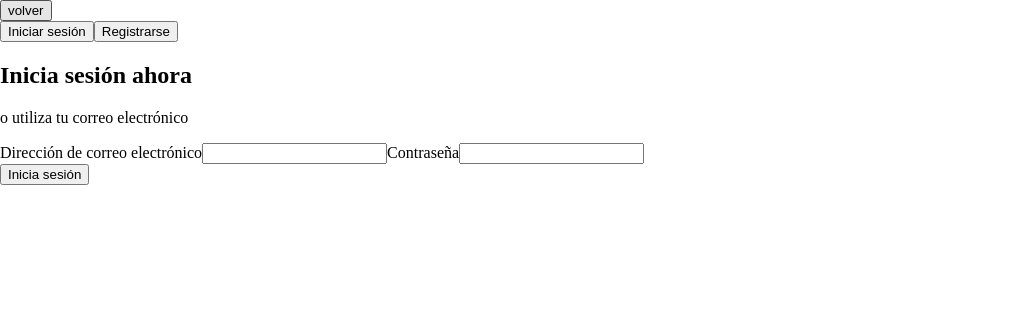
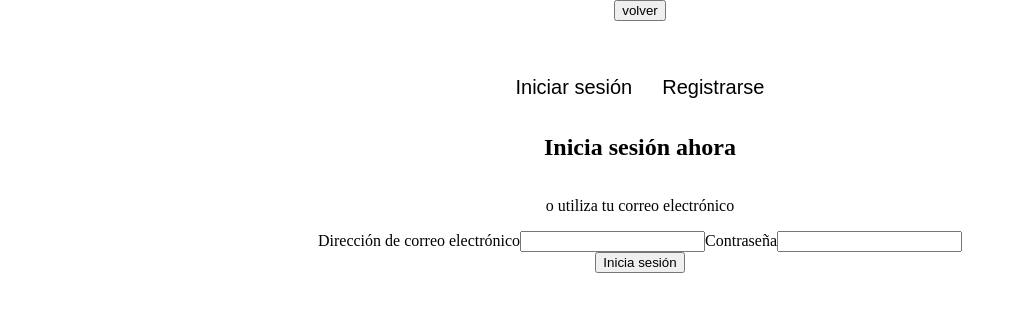
Before and after one commit to paulabenitoc/finalProject-maleteo, a React (Vite) app: page /login in a window 1280 px wide. Shown: the top 312 px of the page, without its empty margins (0-1025 px from the left). Built offline with nearby package versions, Linux system fonts and the light colour scheme.

Commit message:
feat first commit

```diff
--- a/src/components/loginUser/LoginUser.jsx
+++ b/src/components/loginUser/LoginUser.jsx
@@ -1,5 +1,6 @@
 //import React from 'react'
 
+// eslint-disable-next-line react/prop-types
 const LoginUser = ({ handleInputs }) => {
 
   return (
--- a/src/components/pages/login/Login.jsx
+++ b/src/components/pages/login/Login.jsx
@@ -1,4 +1,5 @@
 //import React from 'react'
+import './login.css'
 
 import { useState } from "react";
 
@@ -21,7 +22,7 @@ const Login = () => {
     }
 
   return (
-    <>
+    <article className="login-card">
         <button>volver</button>
         <div className="login-button-container">
             <nav>
@@ -35,7 +36,7 @@ const Login = () => {
             {typeLogin === 'login' ? <LoginUser handleInputs={handleInputs}/> : <RegUser handleInputs={handleInputs}/>}
         </div>
         <button>{buttonText}</button>
-    </>
+    </article>
 
   );
 };
--- a/src/components/pages/login/login.css
+++ b/src/components/pages/login/login.css
@@ -0,0 +1,15 @@
+.login-card {
+    width: 100%;
+    height: 100%;
+    display: flex;
+    flex-direction: column;
+    align-items: center;
+}
+
+.loginUser-button {
+    margin-top: 40px;
+    padding: 15px;
+    background-color: transparent;
+    border: transparent;
+    font-size: 20px ;
+}
--- a/src/components/regUser/RegUser.jsx
+++ b/src/components/regUser/RegUser.jsx
@@ -1,5 +1,6 @@
 //import React from 'react'
 
+// eslint-disable-next-line react/prop-types
 const RegUser = ({ handleInputs }) => {
 
   return (
```
